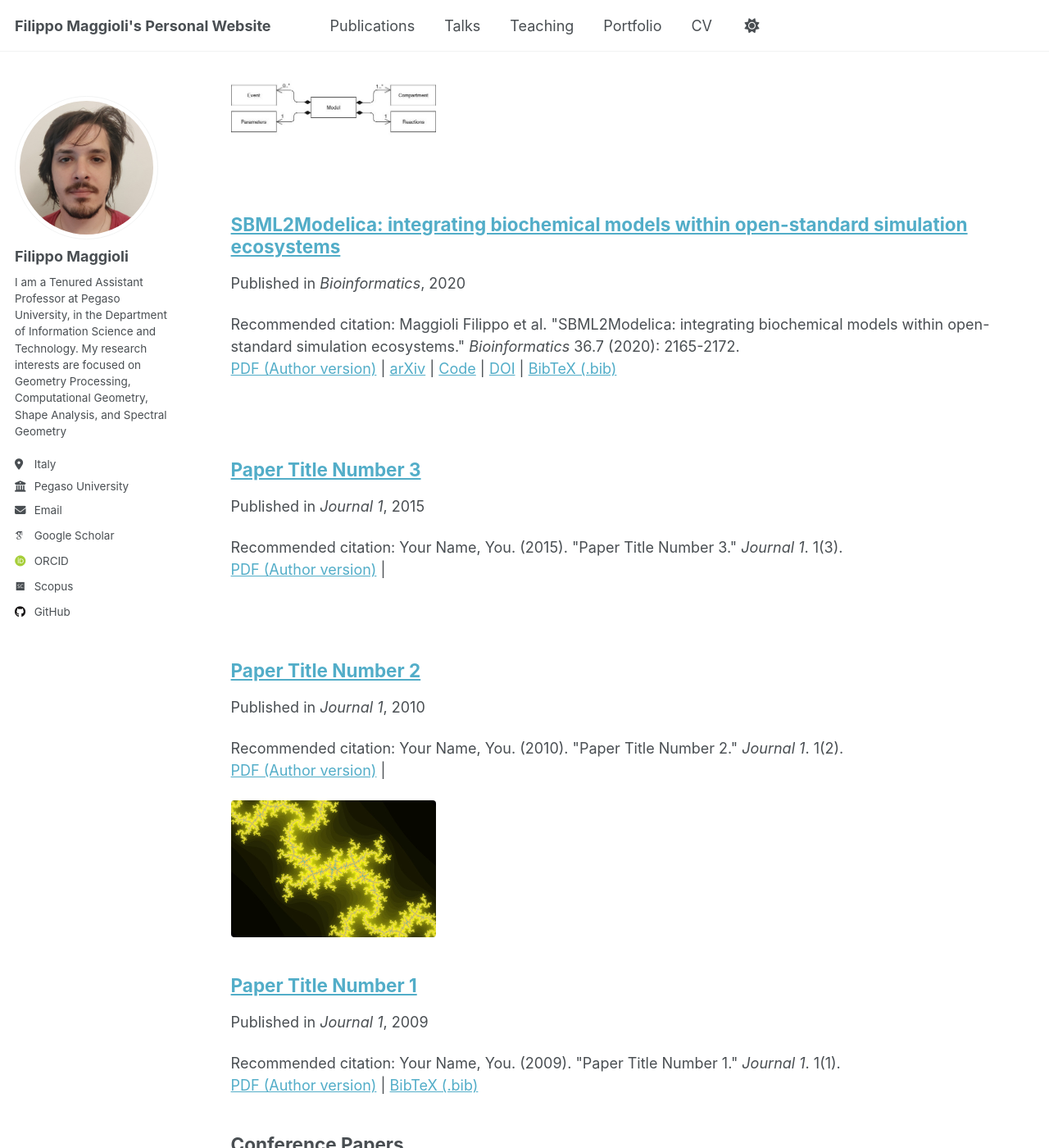
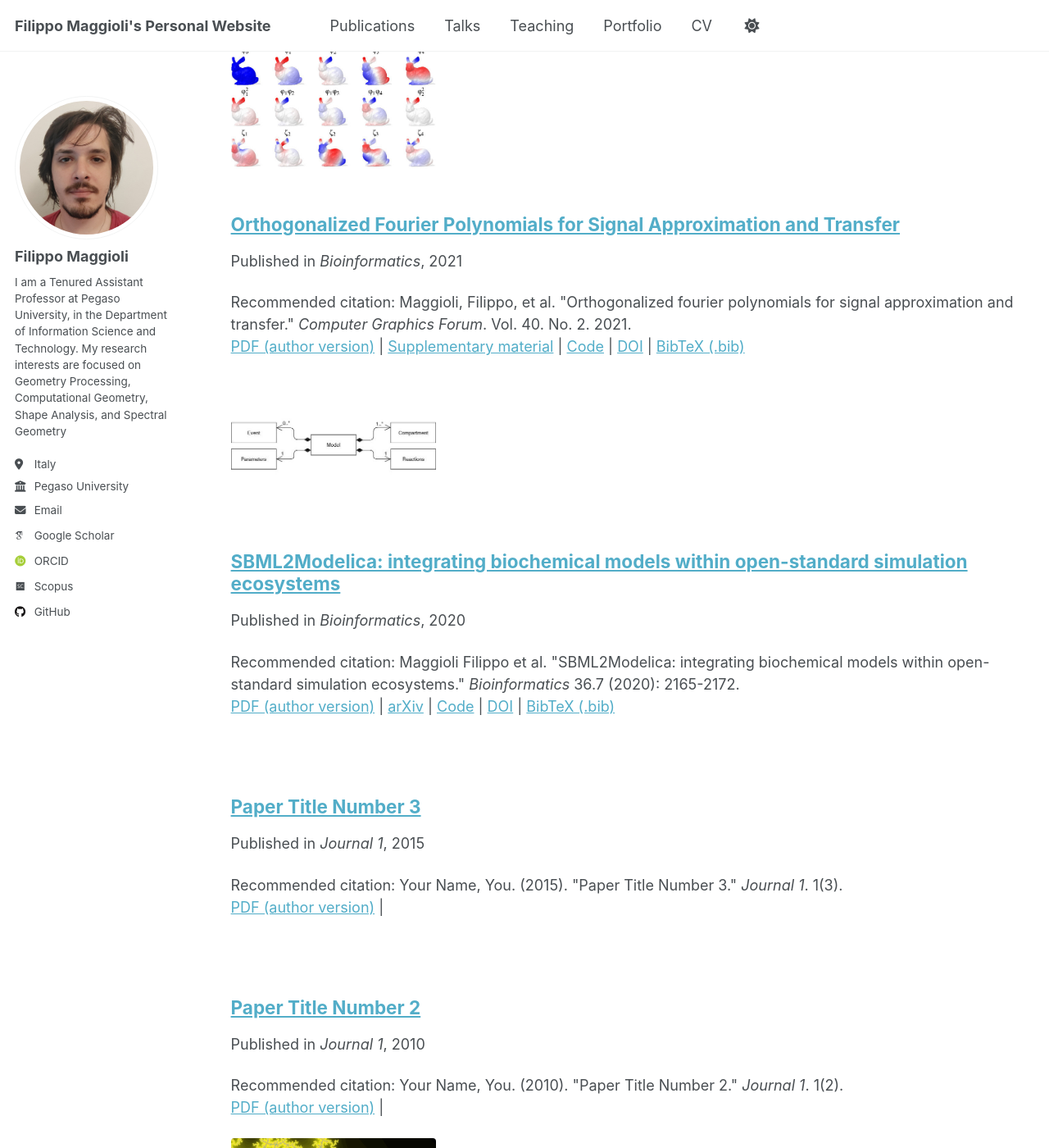
Before and after one commit to fmaggioli/fmaggioli.github.io, a Jekyll site: the page built from _pages/publications.html, in a window 1280 px wide and 1400 px high, scrolled down 229 px. Shown: the whole window at 82% size. Built offline with Jekyll 4.4.1, drawn with Linux system fonts in a browser that asks for light colours; some web fonts are replaced; some of the changed text lies outside the part shown.

Commit message:
Working on publications

````diff
--- a/_includes/publication-single.html
+++ b/_includes/publication-single.html
@@ -43,7 +43,10 @@
               Recommended citation: {{ post.citation }}<br/>
             {% endif %}
             {% if post.paperurl %}
-            <a href="{{ post.paperurl }}">PDF (Author version)</a> |
+            <a href="{{ post.paperurl }}">PDF (author version)</a> |
+            {% endif %}
+            {% if post.supmaturl %}
+            <a href="{{ post.supmaturl }}">Supplementary material</a> |
             {% endif %}
             {% if post.arxivurl %}
             <a href="{{ post.arxivurl }}">arXiv</a> |
--- a/_layouts/single.html
+++ b/_layouts/single.html
@@ -53,7 +53,10 @@ layout: default
           Recommended citation: {{ page.citation }}<br/>
         {% endif %}
         {% if page.paperurl %}
-        <a href="{{ page.paperurl }}">PDF (Author version)</a> |
+        <a href="{{ page.paperurl }}">PDF (author version)</a> |
+        {% endif %}
+        {% if page.supmaturl %}
+        <a href="{{ page.supmaturl }}">Supplementary material</a> |
         {% endif %}
         {% if page.arxivurl %}
         <a href="{{ page.arxivurl }}">arXiv</a> |
--- /dev/null
+++ b/_publications/2021-06-04-orthoprods.md
@@ -0,0 +1,33 @@
+---
+title: "Orthogonalized Fourier Polynomials for Signal Approximation and Transfer"
+collection: publications
+category: manuscripts
+permalink: /publication/2021-06-04-orthoprods
+date: 2021-06-04
+venue: 'Bioinformatics'
+paperurl: '/files/2021-06-04-orthoprods.pdf'
+supmaturl: '/files/2021-06-04-orthoprods-supmat.pdf'
+bibtexurl: '/files/2021-06-04-orthoprods.bib'
+codeurl: 'https://github.com/filthynobleman/orthogonalized-fourier-polynomial'
+teaser: '/images/publications/orthoprods.jpg'
+doi: 'https://doi.org/10.1111/cgf.142645'
+citation: 'Maggioli, Filippo, et al. "Orthogonalized fourier polynomials for signal approximation and transfer." <i>Computer Graphics Forum</i>. Vol. 40. No. 2. 2021.'
+---
+
+## Abstract
+We propose a novel approach for the approximation and transfer of signals across 3D shapes. The proposed solution is based on taking pointwise polynomials of the Fourier-like Laplacian eigenbasis, which provides a compact and expressive representation for general signals defined on the surface. Key to our approach is the construction of a new orthonormal basis upon the set of these linearly dependent polynomials. We analyze the properties of this representation, and further provide a complete analysis of the involved parameters. Our technique results in accurate approximation and transfer of various families of signals between near-isometric and non-isometric shapes, even under poor initialization. Our experiments, showcased on a selection of downstream tasks such as filtering and detail transfer, show that our method is more robust to discretization artifacts, deformation and noise as compared to alternative approaches.
+
+
+## BibTeX
+```bibtex
+@inproceedings{maggioli2021orthogonalized,
+  title={Orthogonalized fourier polynomials for signal approximation and transfer},
+  author={Maggioli, Filippo and Melzi, Simone and Ovsjanikov, Maksim and Bronstein, Michael M and Rodol{\`a}, Emanuele},
+  booktitle={Computer Graphics Forum},
+  volume={40},
+  number={2},
+  pages={435--447},
+  year={2021},
+  organization={Wiley Online Library}
+}
+```
--- /dev/null
+++ b/files/2021-06-04-orthoprods.bib
@@ -0,0 +1,10 @@
+@inproceedings{maggioli2021orthogonalized,
+  title={Orthogonalized fourier polynomials for signal approximation and transfer},
+  author={Maggioli, Filippo and Melzi, Simone and Ovsjanikov, Maksim and Bronstein, Michael M and Rodol{\`a}, Emanuele},
+  booktitle={Computer Graphics Forum},
+  volume={40},
+  number={2},
+  pages={435--447},
+  year={2021},
+  organization={Wiley Online Library}
+}
````
Also changed, not shown: 2 other files.
